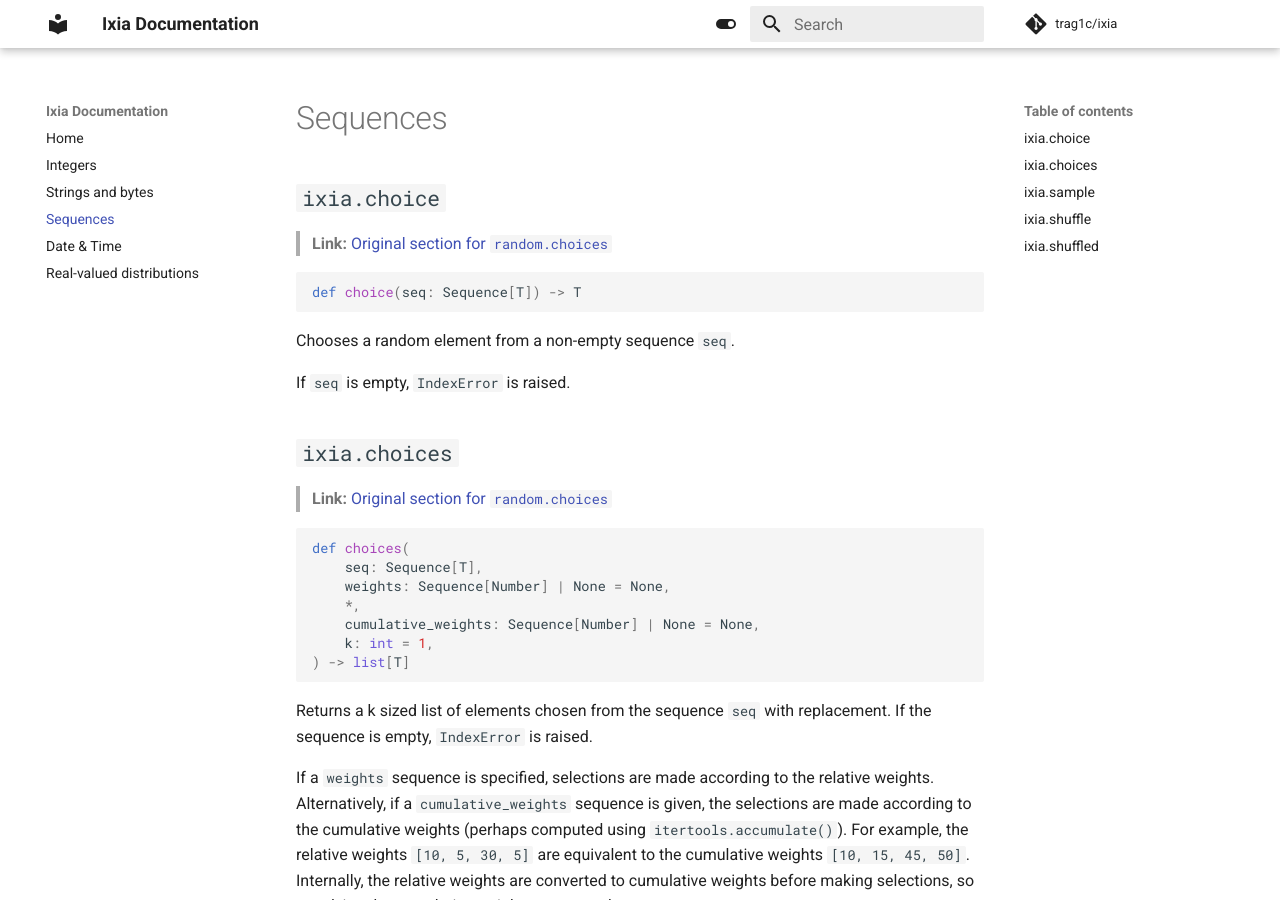
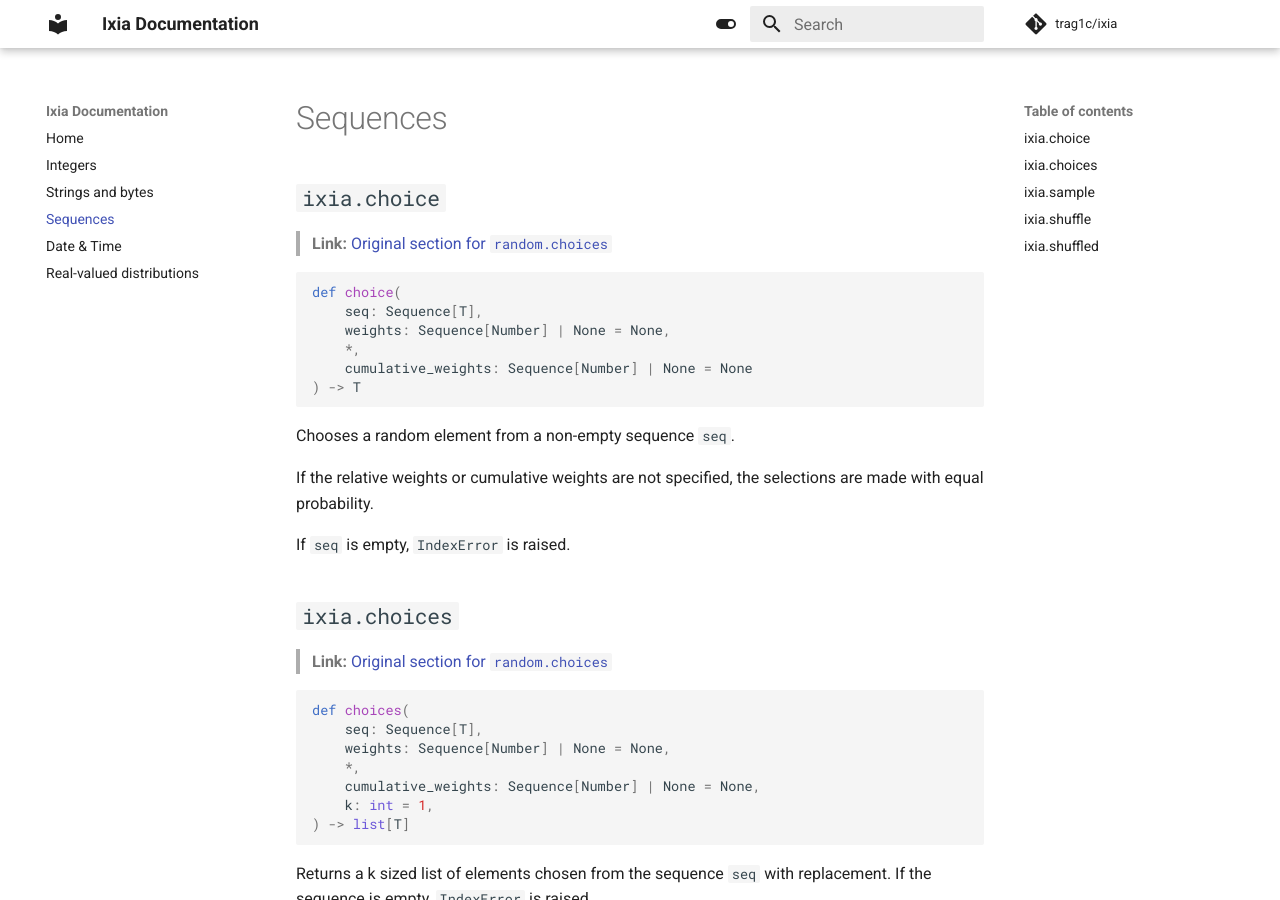
Before and after one commit to trag1c/ixia, an MkDocs documentation site: the page built from docs/sequences.md, in a window 1280 px wide and 900 px high. Built offline with MkDocs 1.6.1 and Material for MkDocs 9.7.7, drawn with Linux system fonts in a browser that asks for light colours; comment, search, counter and statistics services are not loaded.

Commit message:
(docs) Allowed weights for ixia.choice

````diff
--- a/docs/sequences.md
+++ b/docs/sequences.md
@@ -5,10 +5,18 @@
 > **Link:** [Original section for `random.choices`](https://docs.python.org/3/library/random.html#random.choice)
 
 ```py
-def choice(seq: Sequence[T]) -> T
+def choice(
+    seq: Sequence[T],
+    weights: Sequence[Number] | None = None,
+    *,
+    cumulative_weights: Sequence[Number] | None = None
+) -> T
 ```
 
 Chooses a random element from a non-empty sequence `seq`.
+
+If the relative weights or cumulative weights are not specified,
+the selections are made with equal probability.
 
 If `seq` is empty, `IndexError` is raised.
 
````
